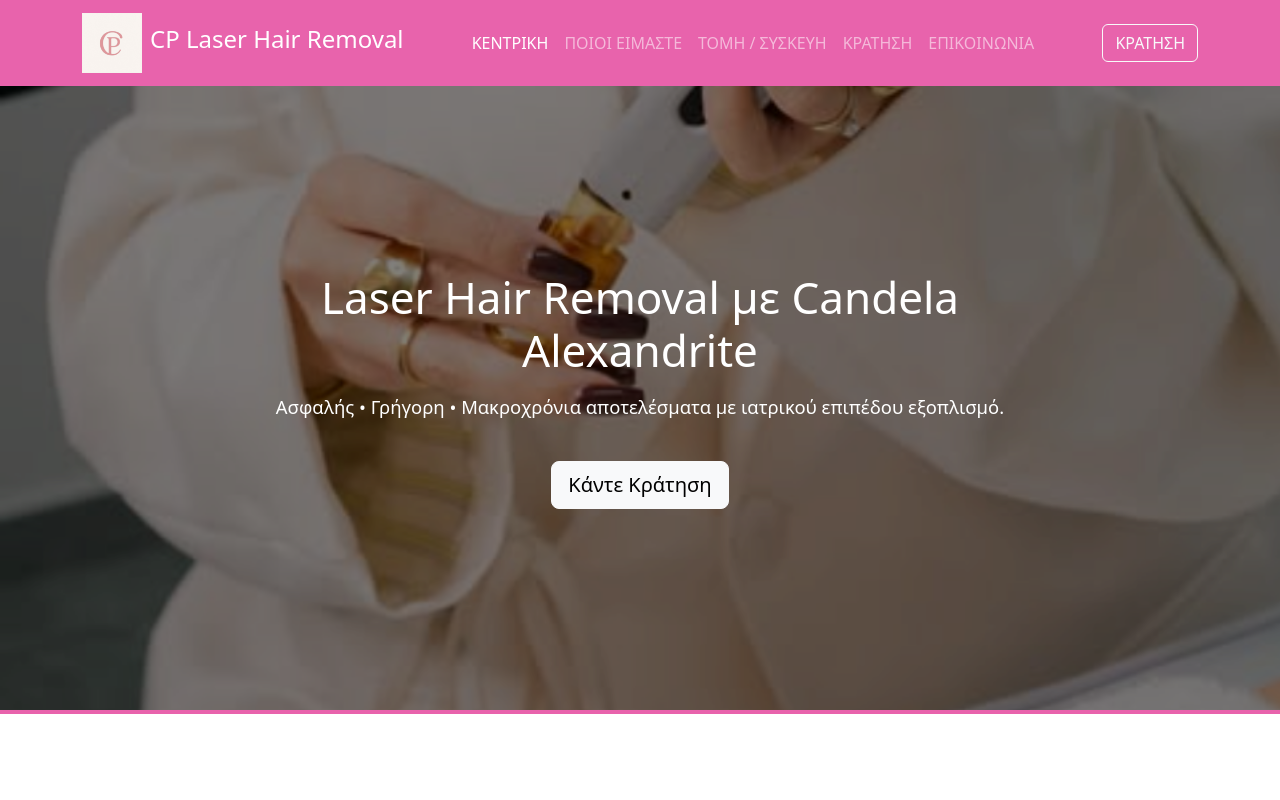
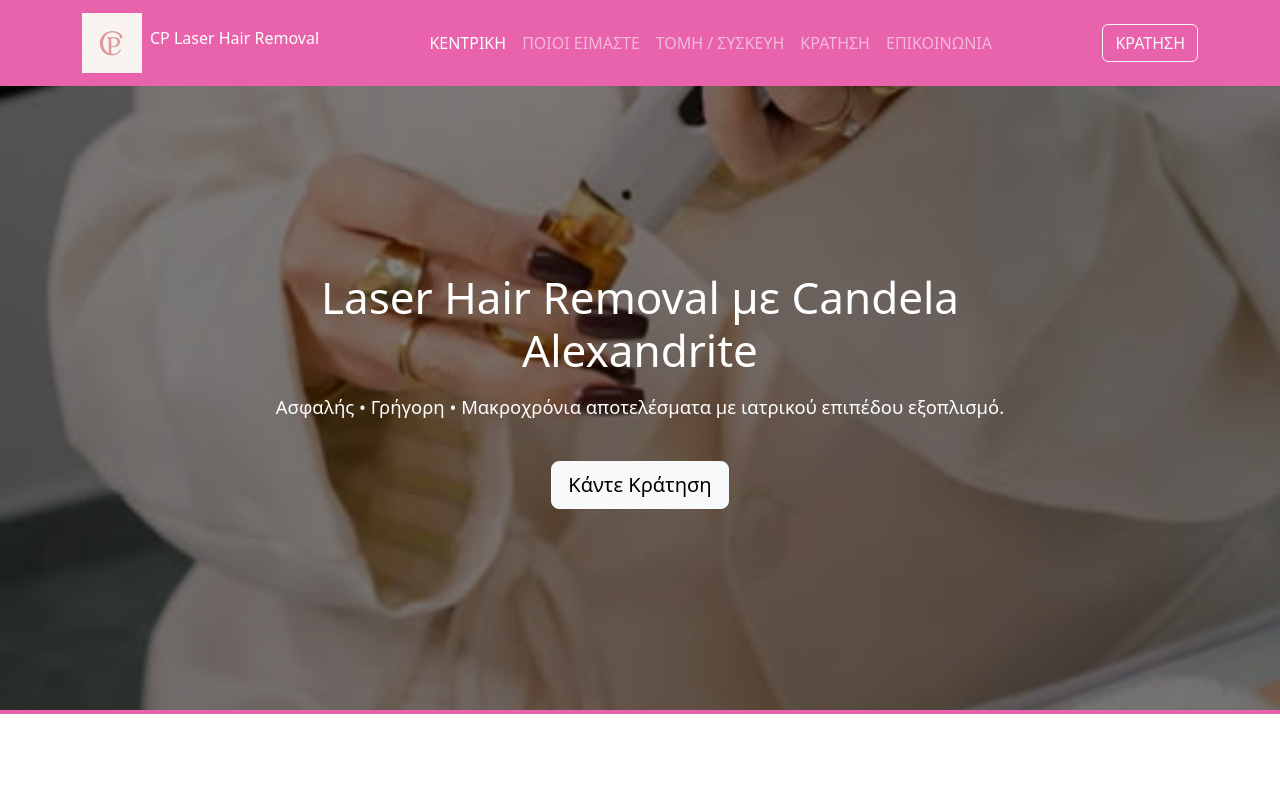
Before and after one commit to ckouma01/laserhairremovalCP, a plain HTML site: page index.html in a window 1280 px wide. Shown: the top 800 px of the page. Drawn offline with nearby package versions, Linux system fonts and the light colour scheme.

Commit message:
Update index.html

```diff
--- a/index.html
+++ b/index.html
@@ -92,7 +92,7 @@
     <div class="container d-flex align-items-center">
       <a class="navbar-brand d-flex align-items-center" href="#home">
         <img src="images/logoCP.jpg" alt="Logo" style="height: 60px;">
-        <h1 class="ms-2" style="font-size:1.5rem;color:#fff;">CP Laser Hair Removal</h1>
+        <h1 class="ms-2" style="font-size:1.0rem;color:#fff;">CP Laser Hair Removal</h1>
       </a>
       <button class="navbar-toggler" type="button" data-bs-toggle="collapse" data-bs-target="#navbarNav">
         <span class="navbar-toggler-icon"></span>
```
